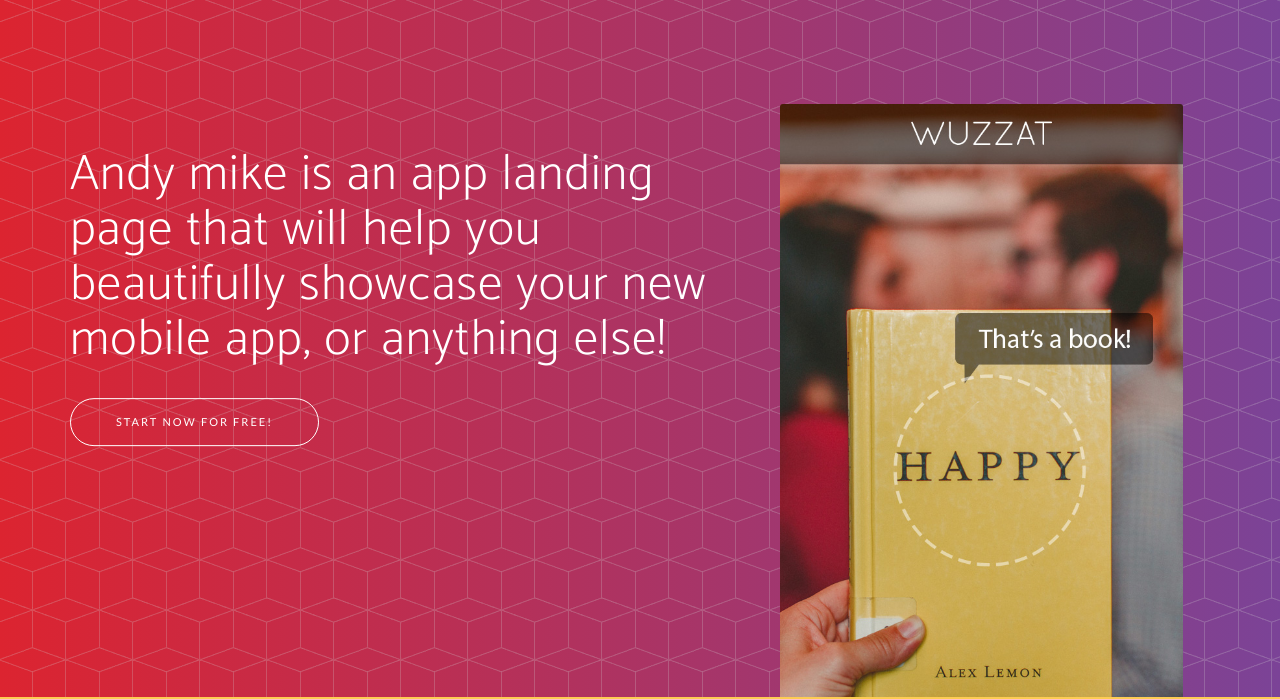
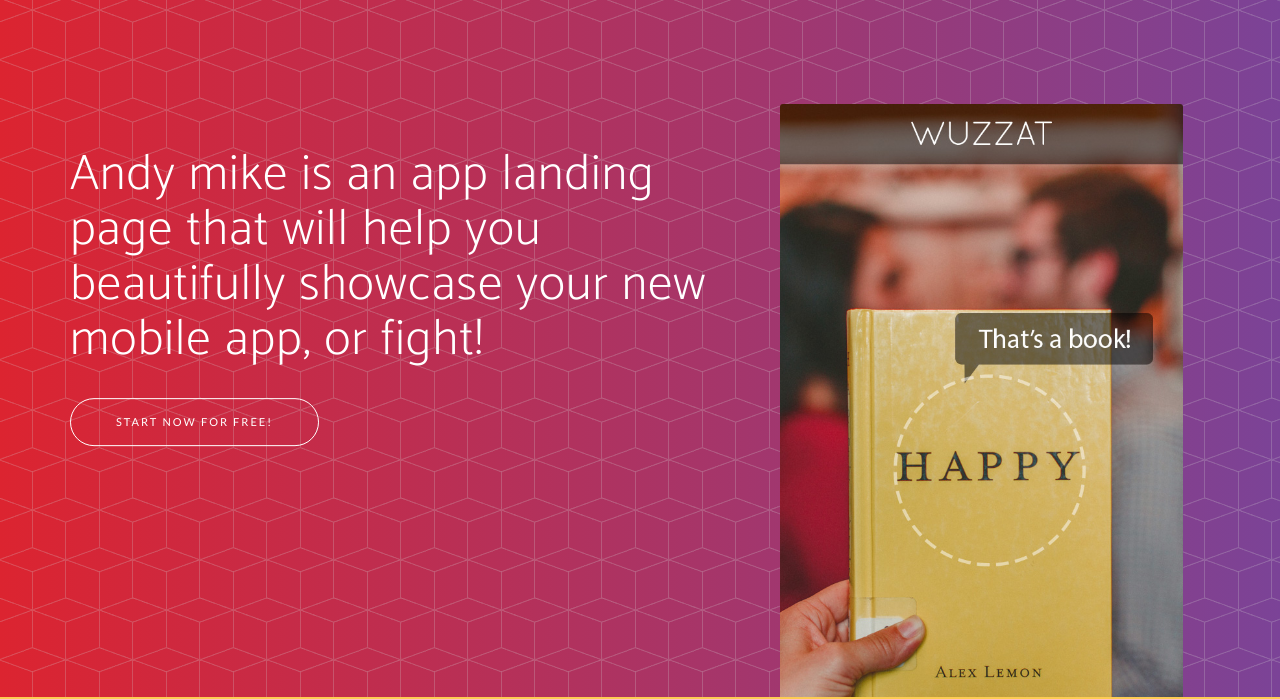
Before and after one commit to freewebsite360/foodtruck, a website: page index.html in a window 1280 px wide. Shown: the part 103-802 px from the top of the page. Drawn offline with nearby package versions, Linux system fonts and the light colour scheme; a web font is replaced by a local one.

Commit message:
Update index.html

```diff
--- a/index.html
+++ b/index.html
@@ -73,7 +73,7 @@
                 <div class="col-sm-7">
                     <div class="header-content">
                         <div class="header-content-inner">
-                            <h1>Andy mike is an app landing page that will help you beautifully showcase your new mobile app, or anything else!</h1>
+                            <h1>Andy mike is an app landing page that will help you beautifully showcase your new mobile app, or fight!</h1>
                             <a href="#download" class="btn btn-outline btn-xl page-scroll">Start Now for Free!</a>
                         </div>
                     </div>
```
